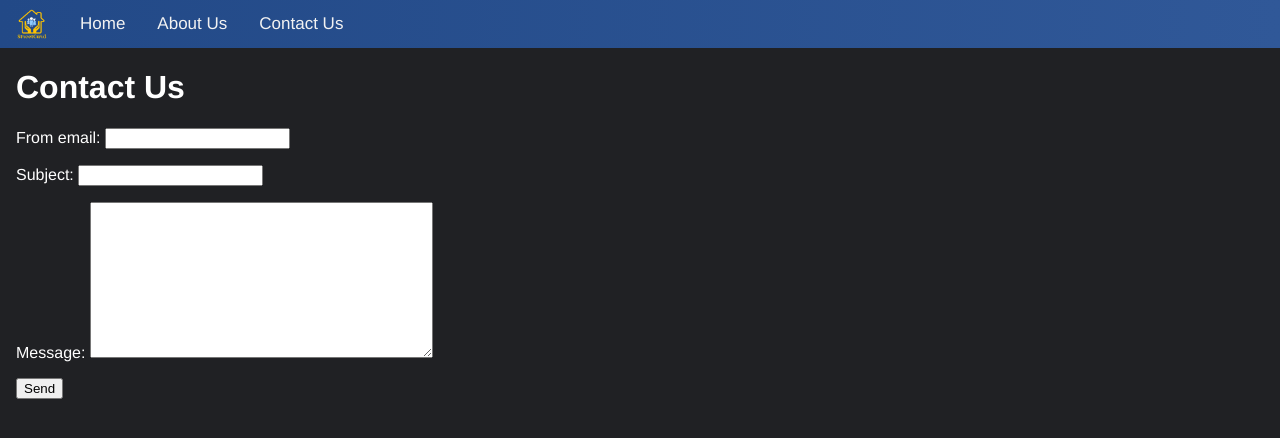
After one commit to streetcard/streetcard, a Django app: page /contact/ in a window 1280 px wide. The commit adds this page. Shown: the top 438 px of the page. Run offline with Django 3.2, Linux system fonts and the light colour scheme.

Commit message:
added contact page smtp

```diff
--- /dev/null
+++ b/streetcard/home/forms.py
@@ -0,0 +1,7 @@
+#
+from django import forms
+
+class ContactForm(forms.Form):
+    from_email = forms.EmailField(required=True)
+    subject = forms.CharField(required=True)
+    message = forms.CharField(widget=forms.Textarea, required=True)
--- /dev/null
+++ b/streetcard/home/templates/home/contact.html
@@ -0,0 +1,14 @@
+{% extends "base.html" %}
+{% block title %}
+Checkout Page
+{% endblock %}
+{% block content %}
+<h1>Contact Us</h1>
+<form method="post">
+    {% csrf_token %}
+    {{ form.as_p }}
+    <div class="form-actions">
+      <button type="submit">Send</button>
+    </div>
+</form>
+{% endblock %}
--- /dev/null
+++ b/streetcard/home/views.py
@@ -0,0 +1,24 @@
+# views.py
+from django.core.mail import send_mail, BadHeaderError
+from django.http import HttpResponse, HttpResponseRedirect
+from django.shortcuts import render, redirect
+from .forms import ContactForm
+
+def contactView(request):
+    if request.method == "GET":
+        form = ContactForm()
+    else:
+        form = ContactForm(request.POST)
+        if form.is_valid():
+            subject = form.cleaned_data["subject"]
+            from_email = form.cleaned_data["from_email"]
+            message =  'Sender: ' + from_email + "\n" + form.cleaned_data['message']
+            try:
+                send_mail(subject, message, from_email, ["streetcard.org@gmail.com"])
+            except BadHeaderError:
+                return HttpResponse("Invalid header found.")
+            return redirect("success")
+    return render(request, "home/contact.html", {"form": form})
+
+def successView(request):
+    return HttpResponse("Success! Thank you for your message.")
--- a/streetcard/streetcard/templates/base.html
+++ b/streetcard/streetcard/templates/base.html
@@ -16,7 +16,7 @@
             <img class="logo" src="{% static 'media/streetcard-logo.png' %}" alt="StreetCard Logo, which includes a yellow house and three small kids">
             <a href="/">Home</a>
             <a href="/about-us">About Us</a>
-            <a href="/contact-us">Contact Us</a>
+            <a href="/contact">Contact Us</a>
         </div>
 
         <div style="padding-left:16px">
--- a/streetcard/streetcard/urls.py
+++ b/streetcard/streetcard/urls.py
@@ -8,14 +8,18 @@ from wagtail.documents import urls as wagtaildocs_urls
 
 from search import views as search_views
 from inventory import views
+from home.views import contactView, successView
 
 urlpatterns = [
     path('django-admin/', admin.site.urls),
 
     path('admin/', include(wagtailadmin_urls)),
     path('documents/', include(wagtaildocs_urls)),
-    path('contact/', include(wagtaildocs_urls)),
+    #path('contact/', include(wagtaildocs_urls)),
     path('search/', search_views.search, name='search'),
+
+    path("contact/", contactView, name="contact"),
+    path("success/", successView, name="success"),
 
     path("", include("inventory.urls")),
 
```
Also changed, not shown: streetcard/streetcard/settings/base.py (+19 -0 lines).
